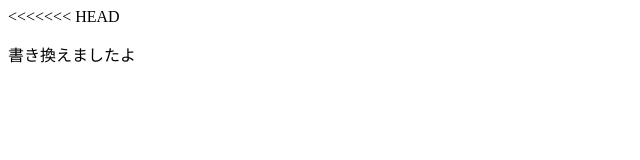
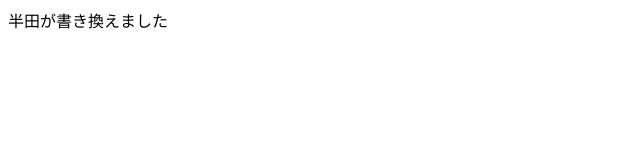
Before and after one commit to 247handa/20170726, a plain HTML site: page index.html in a window 1280 px wide. Shown: the whole page, without its empty margins (0-640 px from the left). Drawn offline with Linux system fonts and the light colour scheme.

Commit message:
index.htmlを変更

```diff
--- a/index.html
+++ b/index.html
@@ -7,7 +7,6 @@
   <title>Document</title>
 </head>
 <body>
-<<<<<<< HEAD
-<p>書き換えましたよ</p>
+半田が書き換えました
 </body>
 </html>
```
